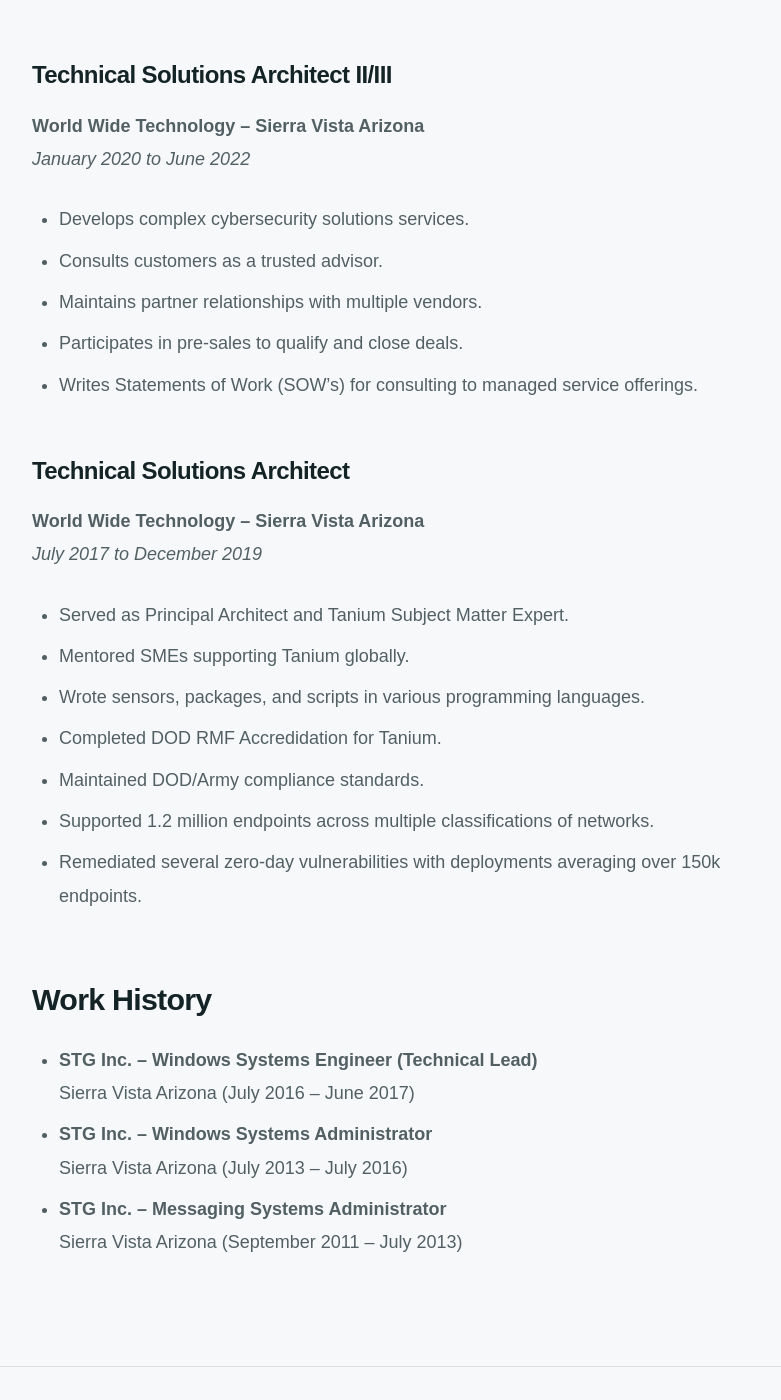
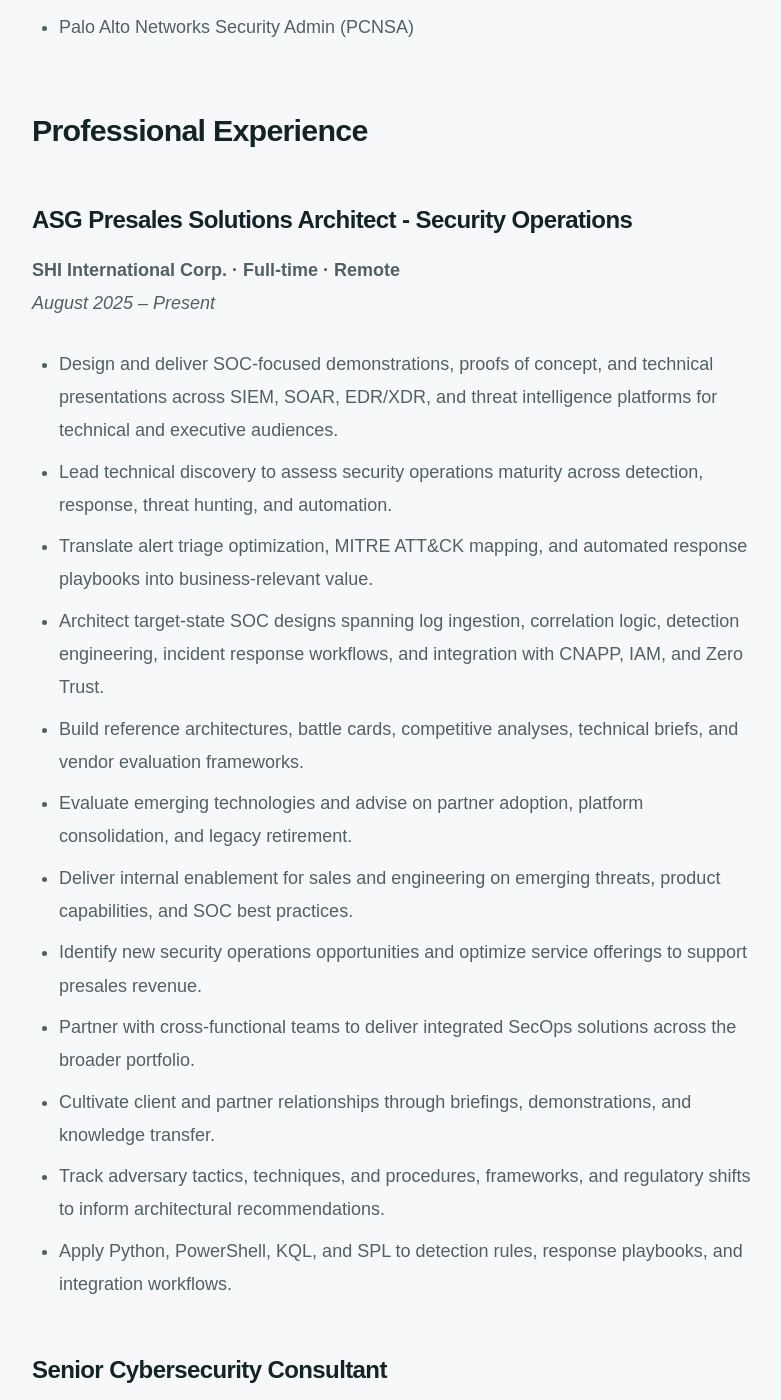
Before and after one commit to hntk/hntk.github.io, a Jekyll site: the page built from resume.markdown, in a window 1280 px wide and 1400 px high, scrolled down 1691 px. Shown: the whole window, without its empty margins (248-1029 px from the left). Built offline with Jekyll 4.4.1, drawn with Linux system fonts in a browser that asks for light colours; some of the changed text lies outside the part shown.

Commit message:
Update resume with current SHI role and corrected WWT consulting dates

```diff
--- a/resume.markdown
+++ b/resume.markdown
@@ -4,6 +4,11 @@ title: Resume
 permalink: /resume/
 ---
 # Kole Tilman Hunt
+**Enterprise Security Architecture · Security Operations · Technical Advisory**
+
+[LinkedIn](https://www.linkedin.com/in/kole-hunt/) · [Contact](mailto:kole@kohu.pro)
+
+Security architect with experience across enterprise cybersecurity consulting, security operations, endpoint management, and technical presales. Focused on connecting detection, response, and automation capabilities with business needs.
 **Email:** kole.t.hunt@gmail.com
 **Phone:** By Request Only
 
@@ -12,7 +17,9 @@ permalink: /resume/
 - **Western Governors University** – B.S. in Information Technology - Security (2016)
 - **Cochise College** – A.A.S in Information Security (2011)
 
-### Certifications
+### Certifications & Professional Training
+
+Credentials below reflect my professional history; some were earned previously and may no longer be active. Current credential details are available on [LinkedIn](https://www.linkedin.com/in/kole-hunt/).
 - Certified Information Systems Security Professional (CISSP)
 - Certified Ethical Hacker (CEH)
 - Microsoft Certified Professional
@@ -30,9 +37,35 @@ permalink: /resume/
 
 ## Professional Experience
 
+### ASG Presales Solutions Architect - Security Operations
+**SHI International Corp. · Full-time · Remote**
+*August 2025 – Present*
+
+- Design and deliver SOC-focused demonstrations, proofs of concept, and technical presentations across SIEM, SOAR, EDR/XDR, and threat intelligence platforms for technical and executive audiences.
+- Lead technical discovery to assess security operations maturity across detection, response, threat hunting, and automation.
+- Translate alert triage optimization, MITRE ATT&CK mapping, and automated response playbooks into business-relevant value.
+- Architect target-state SOC designs spanning log ingestion, correlation logic, detection engineering, incident response workflows, and integration with CNAPP, IAM, and Zero Trust.
+- Build reference architectures, battle cards, competitive analyses, technical briefs, and vendor evaluation frameworks.
+- Evaluate emerging technologies and advise on partner adoption, platform consolidation, and legacy retirement.
+- Deliver internal enablement for sales and engineering on emerging threats, product capabilities, and SOC best practices.
+- Identify new security operations opportunities and optimize service offerings to support presales revenue.
+- Partner with cross-functional teams to deliver integrated SecOps solutions across the broader portfolio.
+- Cultivate client and partner relationships through briefings, demonstrations, and knowledge transfer.
+- Track adversary tactics, techniques, and procedures, frameworks, and regulatory shifts to inform architectural recommendations.
+- Apply Python, PowerShell, KQL, and SPL to detection rules, response playbooks, and integration workflows.
+
 ### Senior Cybersecurity Consultant
-**World Wide Technology – Sierra Vista Arizona**
-*July 2022 to Present*
+**World Wide Technology · Full-time · United States · Remote**
+*May 2022 – June 2025*
+
+- Led strategic cybersecurity initiatives for enterprise clients, developing comprehensive cybersecurity frameworks and strategies.
+- Served as a primary cybersecurity liaison, aligning client initiatives with business objectives.
+- Designed and implemented cybersecurity policies, procedures, and standards to support regulatory compliance and industry best practices.
+- Conducted cybersecurity risk assessments and audits, recommending mitigation strategies.
+- Oversaw complex integrations involving AI-driven threat detection and advanced data protection.
+- Facilitated workshops and training on cybersecurity awareness, threat intelligence, and emerging threats.
+- Collaborated across teams to develop and refine cybersecurity products and services.
+- Mentored junior consultants and architects, supporting continuous learning and professional development.
 
 ### Technical Solutions Architect II/III
 **World Wide Technology – Sierra Vista Arizona**
```
